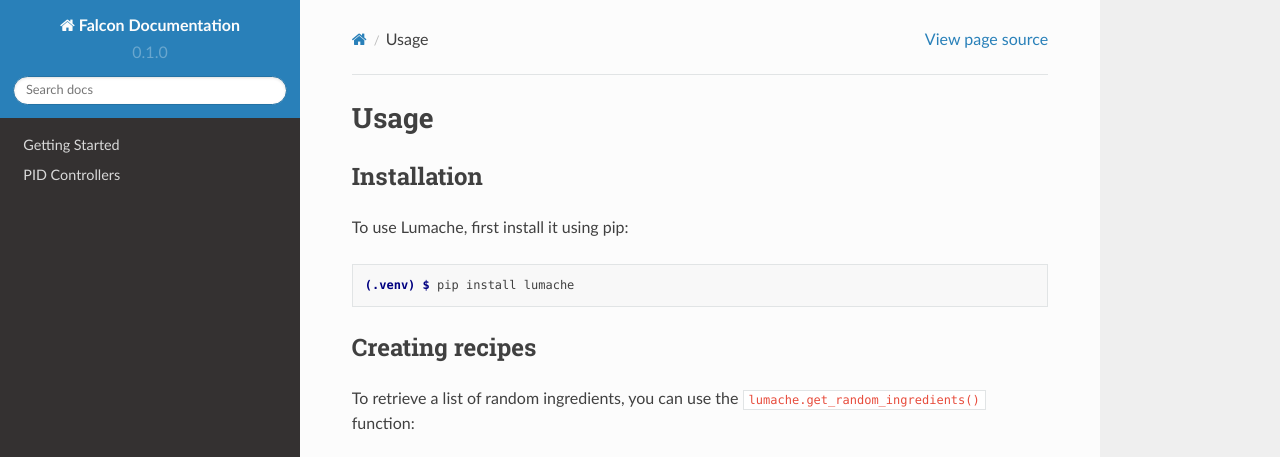
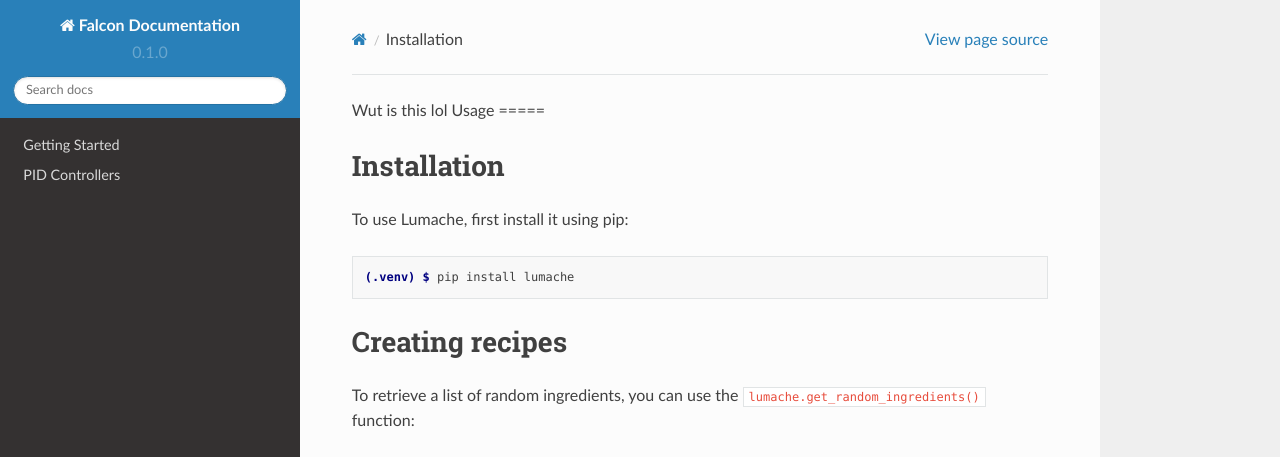
Before and after one commit to AyushSagar16/docs, a Sphinx documentation site: the page built from docs/source/usage.rst, in a window 1280 px wide and 1036 px high. Shown: the top 457 px of the window. Built offline with Sphinx 7.4.7 and the Read the Docs theme 2.0.0, drawn with Linux system fonts in a browser that asks for light colours; grey boxes are pictures that could not be loaded.

Commit message:
Update usage.rst

```diff
--- a/docs/source/usage.rst
+++ b/docs/source/usage.rst
@@ -1,3 +1,5 @@
+
+Wut is this lol
 Usage
 =====
 
```
